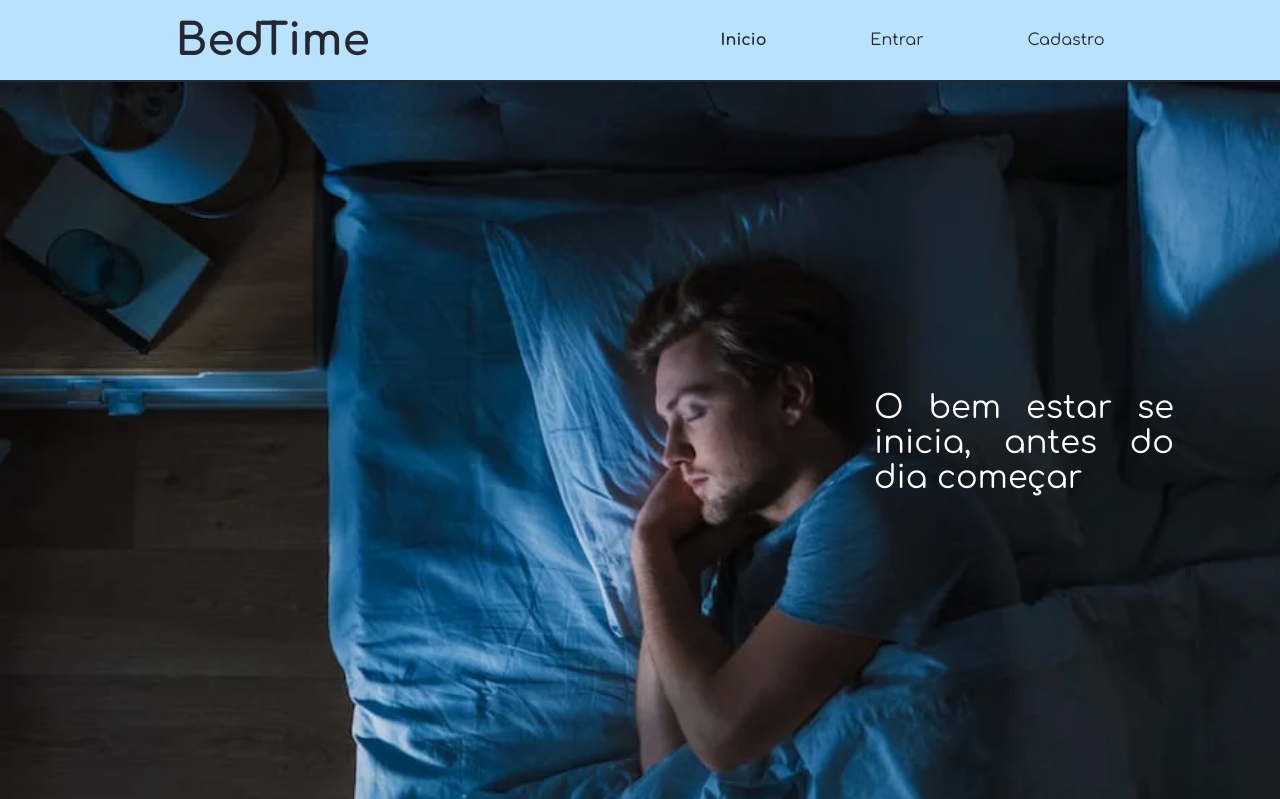
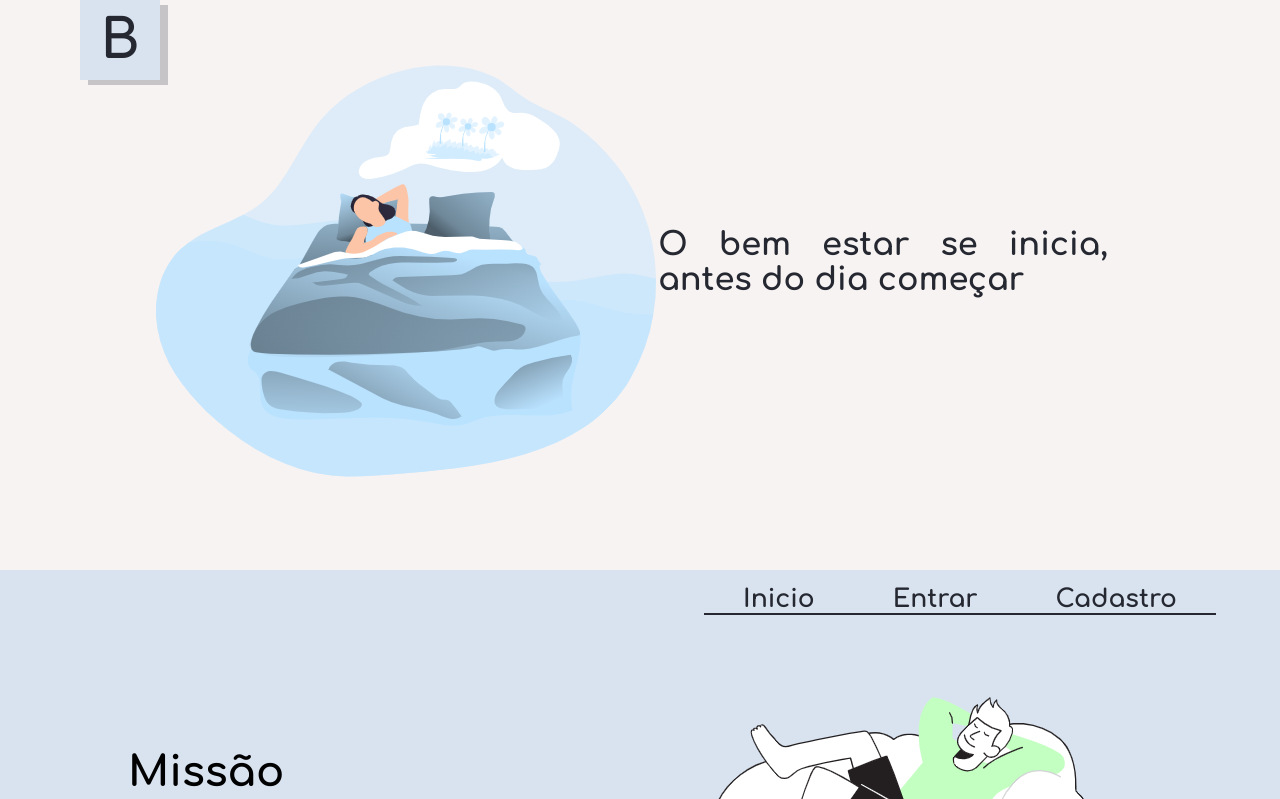
Before and after one commit to charleskulkauski/BedTime, a website: page public/index.html in a window 1280 px wide. Shown: the top 799 px of the page. Drawn offline with Linux system fonts and the light colour scheme.

Commit message:
Alterando estilo do Site

```diff
--- a/public/css/style.css
+++ b/public/css/style.css
@@ -4,58 +4,85 @@ body{
 }
 
 /*---------------------INICIO*/
-
 .corpo{
-  background-image:url("./../assets/img/banner.jpg");
-  background-size: cover;
+  background:url("./../assets/img/banner.png") no-repeat;
+  background-color: #f7f3f3;
+  background-size: auto;
+  background-position: 20% 30%;
 }
 .navbar{
-  background-color:#B9E2FF;
-  border-bottom: 2px solid #252831;
-  color: #252831;
   height:80px;
   display:flex;
-  align-items:center;
-  justify-content:space-around;
+  margin-left: 80px;
 }
 .navbar span{
+  display:flex;
+  justify-content: center;
+  align-items: center;
+  height:100%;
+  width:80px;
+  color: #252831;
+  background-color: #d9e3f0;
   font-weight: bolder;
-  font-size:44px;
-  align-items:center;
+  font-size:54px;
+  box-shadow: #2528313b 8px 5px;;
 }
 .agora{
   font-weight: bold;
   color: #C3FFC1;
 }
-.navegacao{
-  display:flex;
-  justify-content: space-between;
-  width: 30%;
-}
+
 .navbar a {
   text-decoration: none;
-  color: #252831;
+  color: #B9E2FF;
 }
 
 
 .container1{
   display:flex;
   align-items: center;
-  justify-content:center;
-  height:720px;
+  justify-content:space-around;
+  flex-direction: column;
+  height:490px;
 }
 
 .slogan{
   display:flex;
-  margin-left: 60%;
+  position: relative;
+  top: 30%;
+  margin-left:38%;
+  font-weight: bold;
   text-align: justify;
   font-size: 32px;
-  width: 300px;
-  color: #FFFFFF;
+  width: 450px;
+  color: #252831;
+}
 
+.navegacao{
+  width: 40%;
+  display: flex;
+  flex-direction: row;
+  justify-content: space-around;
+  margin-top: 34%;
+  margin-left: 50%;
+  text-decoration: none;
+  border-bottom: 2px #252831 solid;
 }
+.navegacao a{
+  font-weight: bold;
+  font-size:25px;
+  color: #252831;
+  text-decoration: none;
+}
+.navegacao.dologin{
+  width: 80%;
+  margin-top: 19.8%;
+  margin-left: 100%;
+}
+
+
 .container2{
-  background-color: #d9e3f0
+  background-color: #d9e3f0;
 }
 .container2.box{
   width: 80%;
@@ -80,8 +107,9 @@ body{
 
 
 .footer{
-  background-color:#B9E2FF;
-  color:#FFFFFF;
+  border-top: 1px #252831 solid;
+  background-color: #f7f3f3;
+  color:#252831;
   height: 80px;
   display:flex;
   justify-content: center;
@@ -116,14 +144,14 @@ body{
 .login{
   display:flex;
   align-items:center;
-  justify-content: center;
   flex-direction:column;
   background-color: #ffffff;
   opacity: 0.9;
   border-radius:5px;
   color: #252831;
-  height:65%;
-  width:35%;
+  height:85%;
+  width:50%;
+  box-shadow: #2528314b 8px 5px;
 }
 .login h1{
   font-weight:bolder;
--- a/public/index.html
+++ b/public/index.html
@@ -1,5 +1,6 @@
 <!DOCTYPE html>
 <html lang="en">
+
 <head>
     <meta charset="UTF-8">
     <meta http-equiv="X-UA-Compatible" content="IE=edge">
@@ -8,23 +9,26 @@
     <link rel="stylesheet" href="./css/style.css">
     <link rel="preconnect" href="https://fonts.googleapis.com">
     <link rel="preconnect" href="https://fonts.gstatic.com" crossorigin>
-<link href="https://fonts.googleapis.com/css2?family=Comfortaa:wght@300;400;500;600;700&family=Red+Hat+Display:ital,wght@0,300;0,400;0,500;0,600;0,700;0,900;1,300;1,400;1,500;1,600;1,700;1,800;1,900&display=swap" rel="stylesheet">
+    <link
+        href="https://fonts.googleapis.com/css2?family=Comfortaa:wght@300;400;500;600;700&family=Red+Hat+Display:ital,wght@0,300;0,400;0,500;0,600;0,700;0,900;1,300;1,400;1,500;1,600;1,700;1,800;1,900&display=swap"
+        rel="stylesheet">
     <link rel="shortcut icon" type="imagex/png" href="./assets/img/bedtime_logo.png">
 </head>
+
 <body>
+
+    <div class="corpo">
         <div class="navbar">
-       <span>BedTime</span>
-
+            <span>B</span>
+        </div>
+        <div class="container1">
+            <span class="slogan">O bem estar se inicia, antes do dia começar</span>
             <div class="navegacao">
                 <a href="./index.html" class="agora">Inicio</a>
                 <a href="./login.html">Entrar</a>
                 <a href="./cadastro.html">Cadastro</a>
             </div>
         </div>
-    <div class="corpo">
-        <div class="container1">
-            <span class="slogan">O bem estar se inicia, antes do dia começar</span>
-
     </div>
     <div class="container2">
         <div class="container2 box">
@@ -36,9 +40,10 @@
             <img src="./assets/img/sonhando.png" alt="Desenho de um homem dormindo em cima de uma nuvem.">
         </div>
     </div>
-    </div>
+
     <div class="footer">
         <span>&copy;Sleep Time</span>
     </div>
 </body>
+
 </html>
```
Also changed, not shown: public/cadastro.html (+9 -11 lines), public/login.html (+9 -14 lines), public/assets/img/banner.png (added), public/assets/img/undraw_sleep_analysis_o5f9.png (added). Lines whose indentation alone changed are shown as unchanged.
